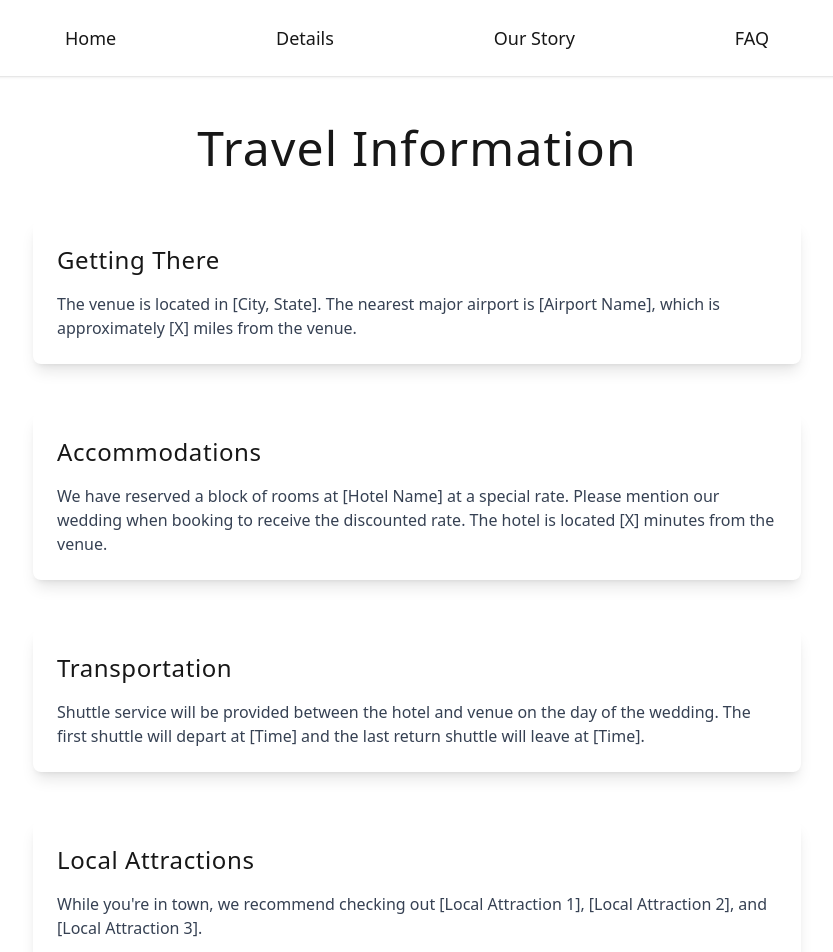
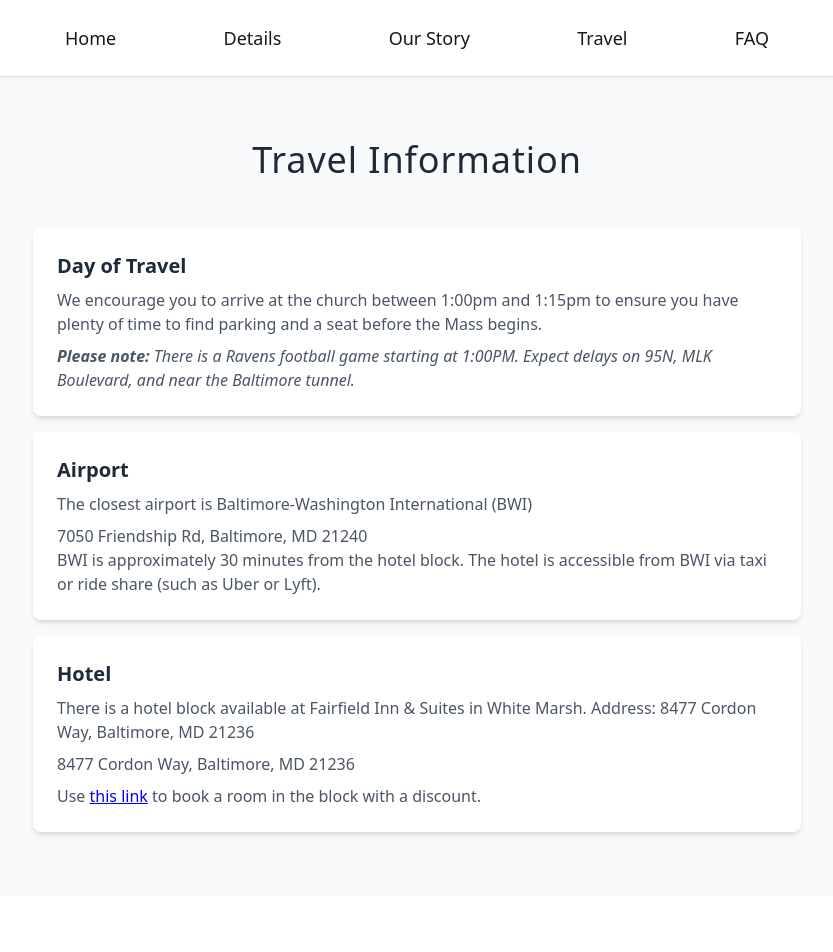
Before and after one commit to jphechter/wedding-website, a Next.js app: page /travel in a window 1280 px wide. Shown: the top 952 px of the page, without its empty margins (223-1056 px from the left). After the commit the page ends 896 px from the top, so only its background shows below. Built offline with nearby package versions, Linux system fonts and the light colour scheme.

Commit message:
updates to Travel page

```diff
--- a/src/app/faq/page.tsx
+++ b/src/app/faq/page.tsx
@@ -107,7 +107,7 @@ export default function FAQ() {
                   >
                     this link
                   </Link>{' '}
-                  to book a room with a discount.
+                  to book a room in the block with a discount.
                 </p>
               </div>
             </div>
--- a/src/app/travel/page.tsx
+++ b/src/app/travel/page.tsx
@@ -1,54 +1,69 @@
 import { Navbar } from '@/components/Navbar';
-
-interface TravelSection {
-  title: string;
-  content: string;
-}
-
-const travelSections: TravelSection[] = [
-  {
-    title: 'Getting There',
-    content:
-      'The venue is located in [City, State]. The nearest major airport is [Airport Name], which is approximately [X] miles from the venue.',
-  },
-  {
-    title: 'Accommodations',
-    content:
-      'We have reserved a block of rooms at [Hotel Name] at a special rate. Please mention our wedding when booking to receive the discounted rate. The hotel is located [X] minutes from the venue.',
-  },
-  {
-    title: 'Transportation',
-    content:
-      'Shuttle service will be provided between the hotel and venue on the day of the wedding. The first shuttle will depart at [Time] and the last return shuttle will leave at [Time].',
-  },
-  {
-    title: 'Local Attractions',
-    content:
-      "While you're in town, we recommend checking out [Local Attraction 1], [Local Attraction 2], and [Local Attraction 3].",
-  },
-];
+import Link from 'next/link';
 
 export default function Travel() {
   return (
-    <main className="min-h-screen bg-white">
+    <main className="min-h-screen bg-gray-50">
       <Navbar />
-      <div className="container mx-auto px-4 py-12">
-        <h1 className="heading mb-12 text-center text-4xl md:text-5xl">Travel Information</h1>
+      <div className="container mx-auto px-4 py-12 sm:py-16">
+        <div className="mx-auto max-w-3xl">
+          <h1 className="heading mb-8 text-center text-3xl font-normal text-gray-800 sm:mb-12 sm:text-4xl">
+            Travel Information
+          </h1>
 
-        <div className="mx-auto max-w-3xl space-y-12">
-          {travelSections.map((section, index) => (
-            <div key={index} className="rounded-lg bg-white p-6 shadow-lg">
-              <h2 className="heading mb-4 text-2xl">{section.title}</h2>
-              <p className="text-gray-700">{section.content}</p>
+          <div className="space-y-4">
+            <div className="overflow-hidden rounded-lg bg-white shadow-md">
+              <div className="p-6">
+                <h3 className="mb-2 text-xl font-semibold text-gray-800">Day of Travel</h3>
+                <p className="mb-2 text-gray-600">
+                  We encourage you to arrive at the church between 1:00pm and 1:15pm to ensure you
+                  have plenty of time to find parking and a seat before the Mass begins.
+                </p>
+                <p className="text-gray-600">
+                  <i>
+                    <b>Please note:</b> There is a Ravens football game starting at 1:00PM. Expect
+                    delays on 95N, MLK Boulevard, and near the Baltimore tunnel.
+                  </i>
+                </p>
+              </div>
             </div>
-          ))}
 
-          <div className="mt-12 rounded-lg bg-gray-50 p-6">
-            <h2 className="heading mb-4 text-2xl">Need Help?</h2>
-            <p className="text-gray-700">
-              If you have any questions about travel arrangements or need assistance planning your
-              trip, please don&apos;t hesitate to contact us at [Contact Information].
-            </p>
+            <div className="overflow-hidden rounded-lg bg-white shadow-md">
+              <div className="p-6">
+                <h3 className="mb-2 text-xl font-semibold text-gray-800">Airport</h3>
+                <p className="mb-2 text-gray-600">
+                  The closest airport is Baltimore-Washington International (BWI)
+                </p>
+                <p className="text-gray-600">7050 Friendship Rd, Baltimore, MD 21240</p>
+                <p className="text-gray-600">
+                  BWI is approximately 30 minutes from the hotel block. The hotel is accessible from
+                  BWI via taxi or ride share (such as Uber or Lyft).
+                </p>
+              </div>
+            </div>
+
+            <div className="overflow-hidden rounded-lg bg-white shadow-md">
+              <div className="p-6">
+                <h3 className="mb-2 text-xl font-semibold text-gray-800">Hotel</h3>
+                <p className="mb-2 text-gray-600">
+                  There is a hotel block available at Fairfield Inn & Suites in White Marsh.
+                  Address: 8477 Cordon Way, Baltimore, MD 21236
+                </p>
+                <p className="mb-2 text-gray-600">8477 Cordon Way, Baltimore, MD 21236</p>
+                <p className="text-gray-600">
+                  Use{' '}
+                  <Link
+                    href={
+                      'https://urldefense.com/v3/__https:/www.marriott.com/event-reservations/reservation-link.mi?id=1746584839860&key=CORP&guestreslink2=true&app=resvlink__;!!FOfmI8qiWcWBHqypJtzENF0!3sAY09e9z7QIdyhWoDUkyEG_4xn4LVx0_bA2QFYeMeIgjnA4FEdbF0velSLY4Q0pXOE2qnQmrhL8pyfH5VeAnf8xlxoSFdjhqg$'
+                    }
+                    style={{ color: 'blue', textDecoration: 'underline' }}
+                  >
+                    this link
+                  </Link>{' '}
+                  to book a room in the block with a discount.
+                </p>
+              </div>
+            </div>
           </div>
         </div>
       </div>
--- a/src/components/Navbar.tsx
+++ b/src/components/Navbar.tsx
@@ -36,7 +36,7 @@ const NavLinks = () => (
       >
         Wedding Party
       </Link>
-    </li>
+    </li> */}
     <li>
       <Link
         href="/travel"
@@ -45,7 +45,7 @@ const NavLinks = () => (
         Travel
       </Link>
     </li>
-    <li>
+    {/* <li>
       <Link
         href="/things-to-do"
         className="block py-2 text-base font-medium transition-colors duration-200 hover:text-gray-600 sm:text-lg"
```
